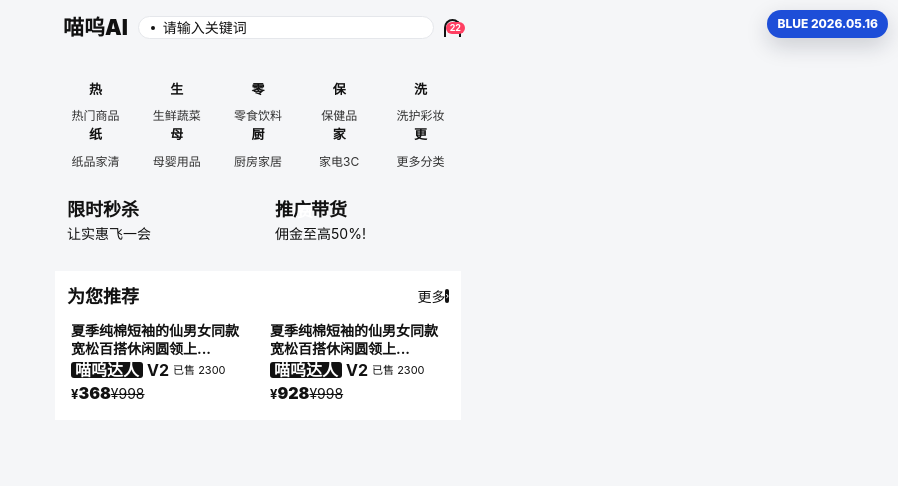
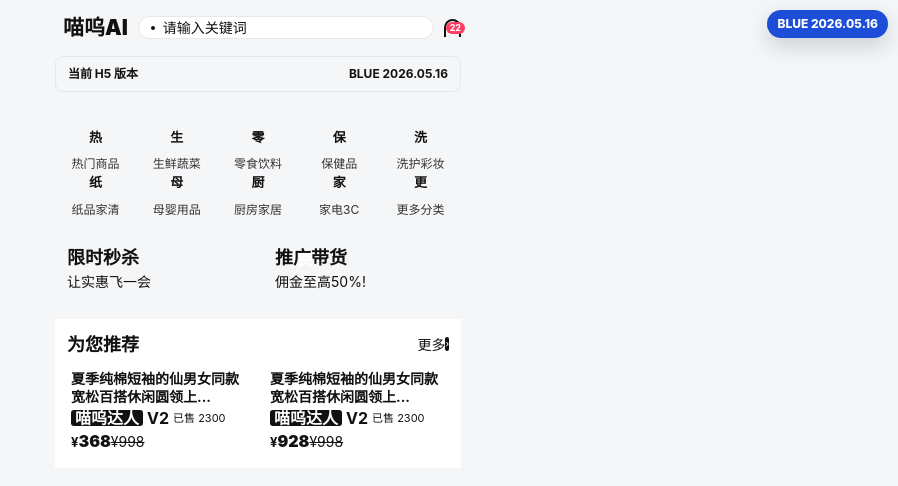
Before and after one commit to Tycalwayslove/hybird-meumall, a Next.js app: page /hybird/ in a window 1280 px wide. Shown: the top 486 px of the page, without its empty margins (382-1280 px from the left). Built offline with nearby package versions, Linux system fonts and the light colour scheme; no server answers.

Commit message:
feat(home): 显示当前 H5 版本

```diff
--- a/package.json
+++ b/package.json
@@ -1,6 +1,6 @@
 {
   "name": "hybird-meumall",
-  "version": "1.0.0",
+  "version": "1.0.1",
   "private": true,
   "scripts": {
     "dev": "next dev",
--- a/src/app/page.tsx
+++ b/src/app/page.tsx
@@ -1,5 +1,7 @@
 import { HomeScreen } from "@/features/home/HomeScreen";
 
 export default function HomePage() {
-  return <HomeScreen />;
+  const releaseLabel = process.env.H5_RELEASE_LABEL || process.env.H5_VERSION || "H5 unknown";
+
+  return <HomeScreen releaseLabel={releaseLabel} />;
 }
--- a/src/features/home/HomeScreen.tsx
+++ b/src/features/home/HomeScreen.tsx
@@ -57,7 +57,7 @@ export async function resolveHomeConfigState({
   }
 }
 
-export function HomeScreen({ environment = "prod" }: { environment?: HomeEnvironment }) {
+export function HomeScreen({ environment = "prod", releaseLabel }: { environment?: HomeEnvironment; releaseLabel?: string }) {
   const [state, setState] = useState<HomeConfigState | null>(null);
 
   useEffect(() => {
@@ -112,6 +112,7 @@ export function HomeScreen({ environment = "prod" }: { environment?: HomeEnviron
     <ReplicaShell>
       <div className="px-3 pt-3">
         <HomeHeader />
+        {releaseLabel ? <HomeVersionNotice releaseLabel={releaseLabel} /> : null}
         <HomeModules modules={state.config.modules} />
       </div>
     </ReplicaShell>
@@ -144,6 +145,15 @@ function HomeHeader() {
   );
 }
 
+function HomeVersionNotice({ releaseLabel }: { releaseLabel: string }) {
+  return (
+    <div className="mt-3 flex items-center justify-between rounded-[8px] border border-[#d9f99d] bg-[#f7fee7] px-3 py-2 text-[12px] font-bold text-[#3f6212]">
+      <span>当前 H5 版本</span>
+      <span>{releaseLabel}</span>
+    </div>
+  );
+}
+
 function sleep(ms: number) {
   return new Promise((resolve) => setTimeout(resolve, ms));
 }
```
